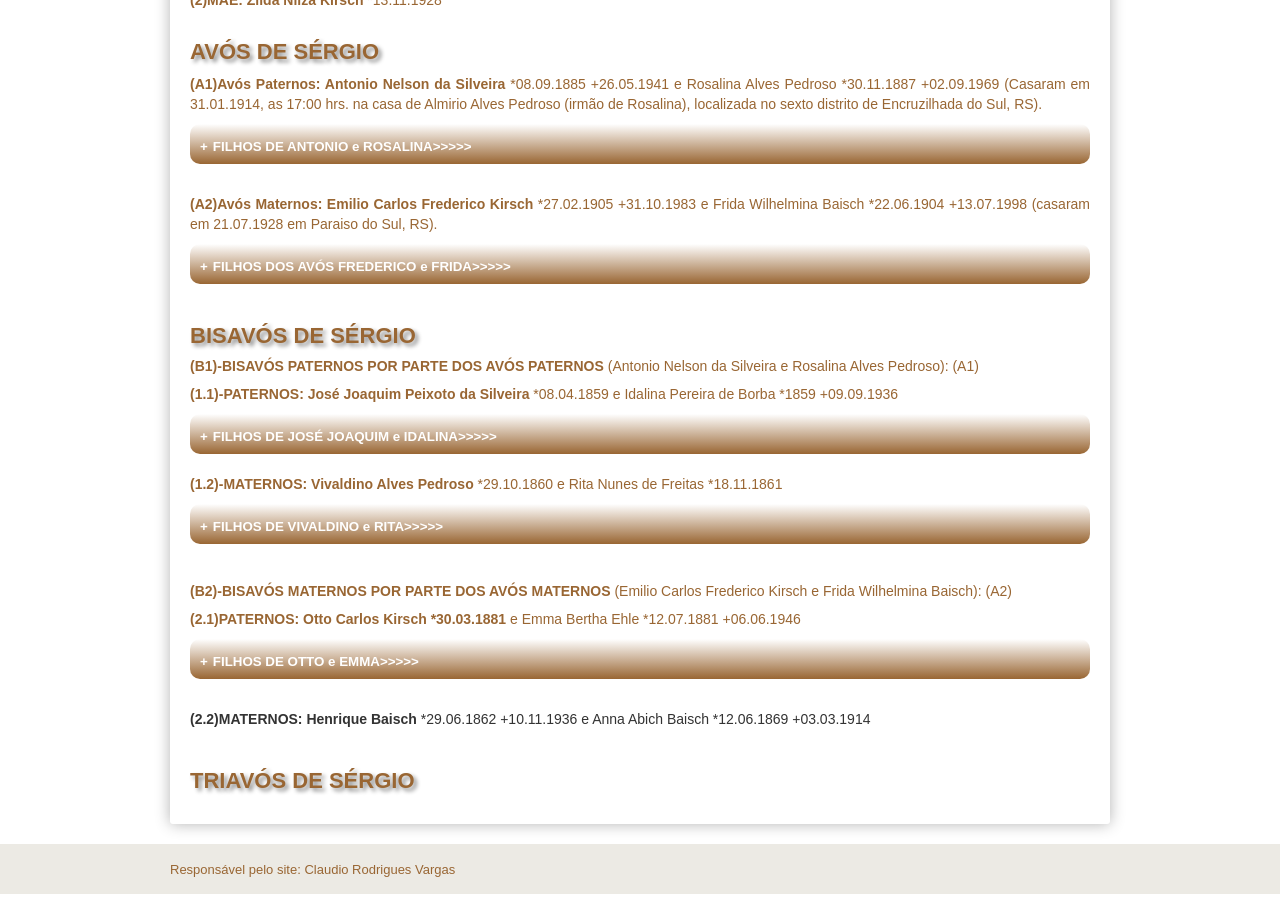
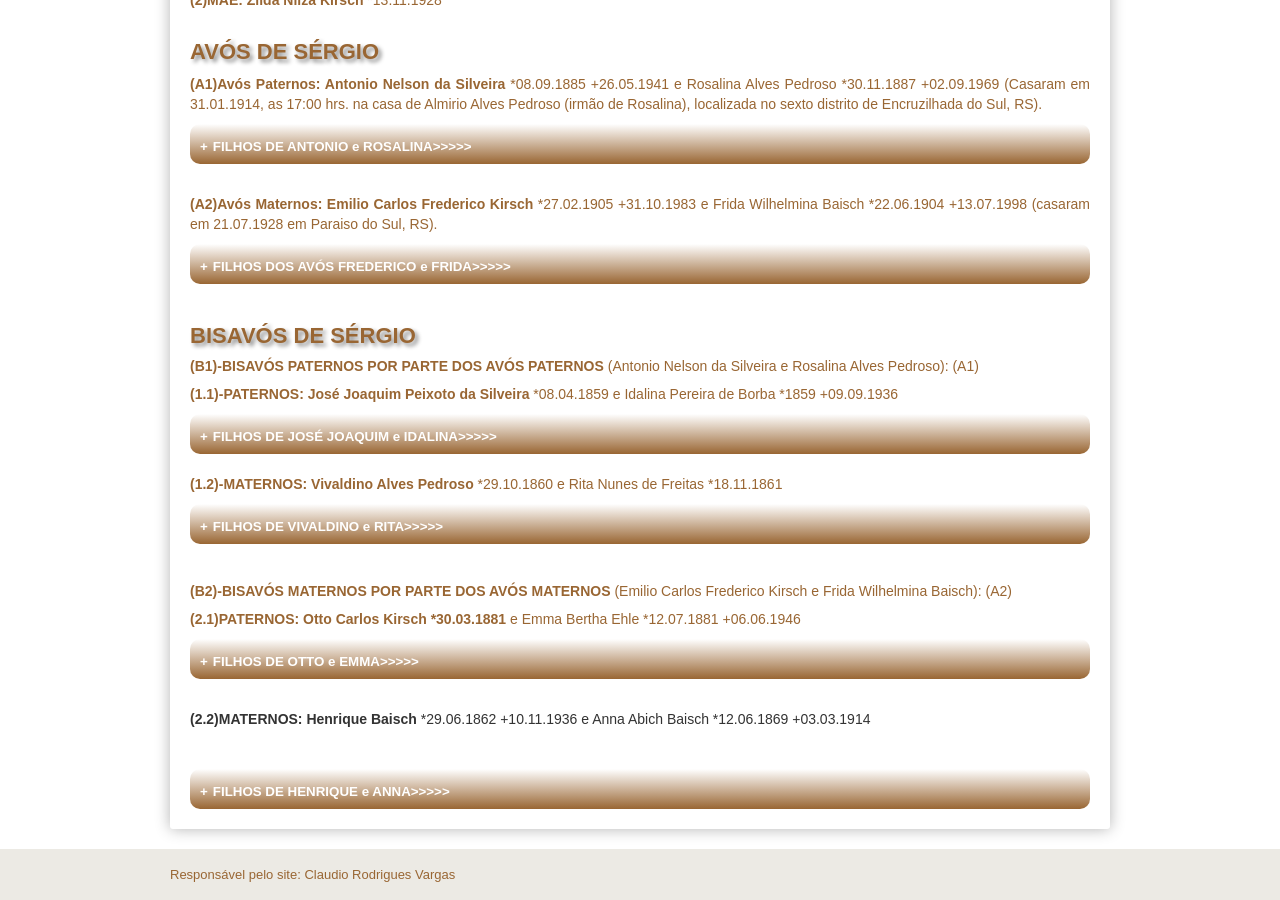
Before and after one commit to claudiovargas1955/claudiovargas1955.github.io, a Jekyll site: the page built from _pages/genealogia-de-sergio-luis-kirsch-da-silveira.html, in a window 1280 px wide and 900 px high, scrolled down 574 px. Built offline with Jekyll 4.4.1, drawn with Linux system fonts in a browser that asks for light colours; some web fonts are replaced; some of the changed lines change nothing that is shown.

Commit message:
Update genealogia-de-sergio-luis-kirsch-da-silveira.html

```diff
--- a/_pages/genealogia-de-sergio-luis-kirsch-da-silveira.html
+++ b/_pages/genealogia-de-sergio-luis-kirsch-da-silveira.html
@@ -223,6 +223,26 @@
      <b>(05)-Arnaldo Kirsch: </b></details></p><br>
 
 <b>(2.2)MATERNOS: Henrique Baisch </b>*29.06.1862 +10.11.1936 e Anna Abich Baisch *12.06.1869 +03.03.1914</p><br>
+<details><summary><b>FILHOS DE HENRIQUE e ANNA>>>>></b></summary><br>
+  <p><b>(01)-Emma Baisch: </b>(casada com Guilhermina Radiske). <br><br
+     <b>(02)-Ida Baisch: </b>(casada com Theodoro Streck). <br><br
+     <b>(03)-Adela Baisch: </b>(casada com José Katzer). <br><br
+     <b>(04)-Luisa Baisch: </b>(casada com Roberto Holzschuch). <br><br
+     <b>(05)-Roberto Baisch: </b>(casado com Leopoldina Fisk). <br><br
+     <b>(06)Laura Baisch: </b>(casada com Roberto Schütz)<br>
+     <b>(07)-Henrique Baisch: </b>(casado com Ida Treichel +14.05.1951). <b>FILHOS: <b><br>
+     <b>(6.1)Alda Helma: </b>(casada com Helvino Lüdtke).<br>
+     <b>(6.2)Vanda: </b>(casada com Leopoldo Fischer).<br>
+     <b>(6.3)Ada Helma: </b>*01.12.1932 <br>
+     <b>(6.4)Ilson Henrique: </b>*13.02.1937 <br><br
+
+     <b>(08)Augusto Baisch: </b>(casado com Otilia Becker).<br>
+     <b>(08)Rosa Baisch: </b>(casada com Paulo Nagel).<br>
+     <b>(10)Emma Baisch: </b>(csada com Carlos Schulz) <br>
+     <b>(11)Hertha Baisch: </b>(casada com Matheiss). <br><br>
+     <b>(12)Guilherme Baisch: </b>(casada com Hertha Thoma). <br><br>
+     <b>(13)Frieda Wilhelmina Baisch Kirsch: </b>*22.06.1904 +13.07.1998 (casada com Emilio Carlos Frederico Kirsch). <br><br>
+     <b>(11)Arthur Baisch: </b>(casada com Matheiss). <br><br>
 
 <p><h4>TRIAVÓS DE SÉRGIO</h4>
 
```
